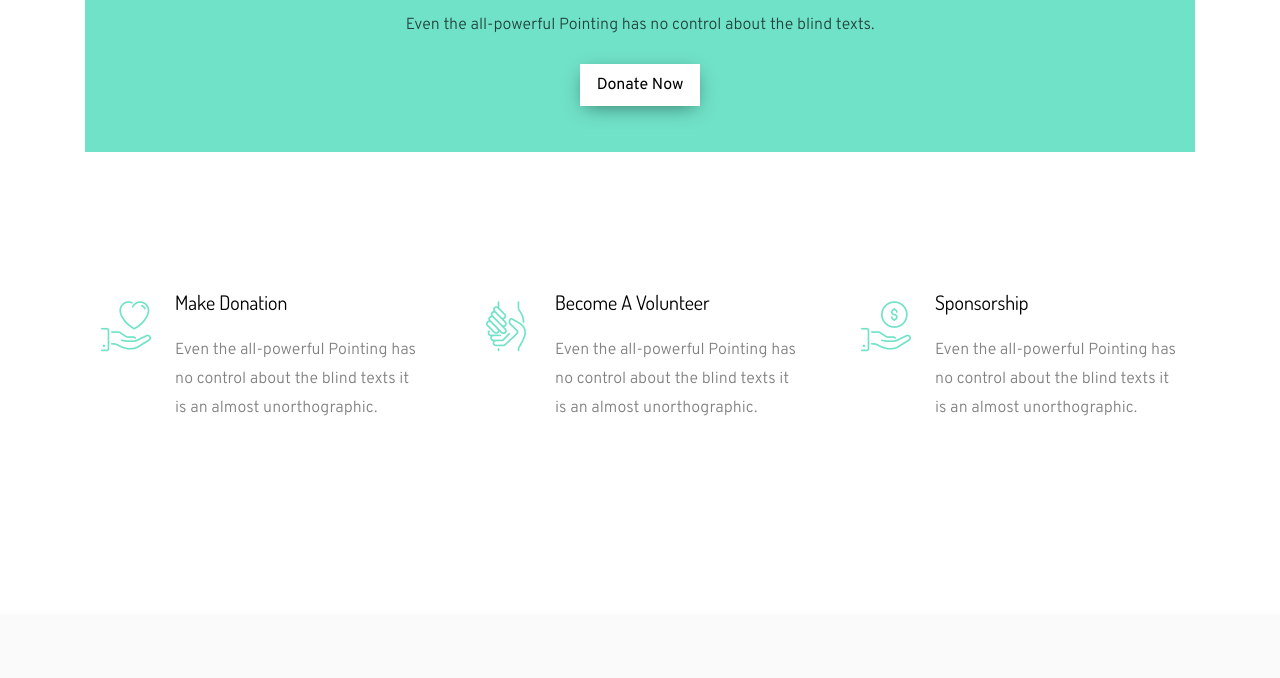
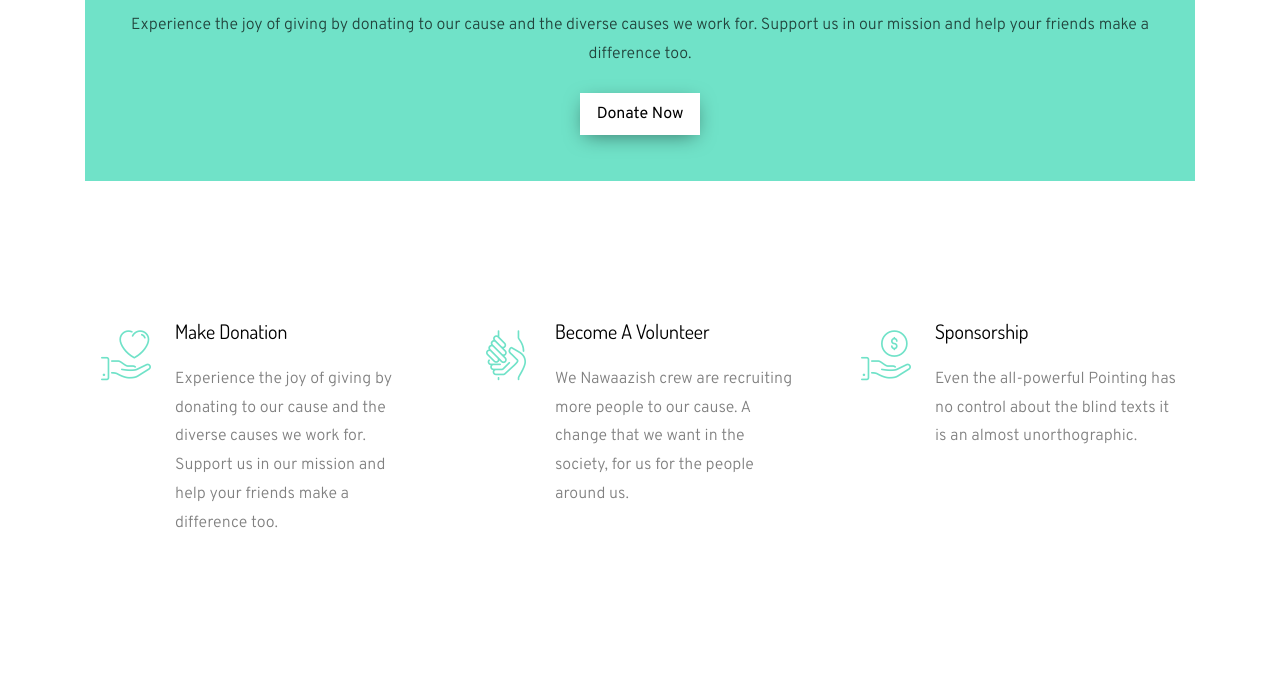
Before and after one commit to RajJJW/Nawaazish-Web, a plain HTML site: page index.html in a window 1280 px wide. Shown: the part 702-1380 px from the top of the page. Drawn offline with Linux system fonts and the light colour scheme; some packages are replaced by stand-ins of ours; no server answers; files whose address does not match are found by name.

Commit message:
Update index.html

```diff
--- a/index.html
+++ b/index.html
@@ -109,7 +109,7 @@
             <div class="block-18 color-2 align-items-stretch">
               <div class="text">
               	<h3 class="mb-4">Donate Money</h3>
-              	<p>Even the all-powerful Pointing has no control about the blind texts.</p>
+              	<p>Experience the joy of giving by donating to our cause and the diverse causes we work for. Support us in our mission and help your friends make a difference too.</p>
               	<p><a href="donate.html" class="btn btn-white px-3 py-2 mt-2">Donate Now</a></p>
               </div>
             </div>
@@ -126,7 +126,7 @@
               <div class="icon d-flex mb-3"><span class="flaticon-donation-1"></span></div>
               <div class="media-body pl-4">
                 <h3 class="heading">Make Donation</h3>
-                <p>Even the all-powerful Pointing has no control about the blind texts it is an almost unorthographic.</p>
+                <p>Experience the joy of giving by donating to our cause and the diverse causes we work for. Support us in our mission and help your friends make a difference too.</p>
               </div>
             </div>
           </div>
@@ -135,7 +135,7 @@
               <div class="icon d-flex mb-3"><span class="flaticon-charity"></span></div>
               <div class="media-body pl-4">
                 <h3 class="heading">Become A Volunteer</h3>
-                <p>Even the all-powerful Pointing has no control about the blind texts it is an almost unorthographic.</p>
+                <p>We Nawaazish crew are recruiting more people to our cause. A change that we want in the society, for us for the people around us.</p>
               </div>
             </div>
           </div>
@@ -332,7 +332,7 @@
             <div class="block-18 color-3 align-items-stretch">
               <div class="text">
                 <h3 class="mb-4">Be a Volunteer</h3>
-                <p>Even the all-powerful Pointing has no control about the blind texts.</p>
+                <p>We Nawaazish crew are recruiting more people to our cause. A change that we want in the society, for us for the people around us.</p>
                 <p><a href="#" class="btn btn-white px-3 py-2 mt-2" data-toggle="modal" data-target="#joinUsModal">Be A Volunteer</a></p>
                </div>
             </div>
```
